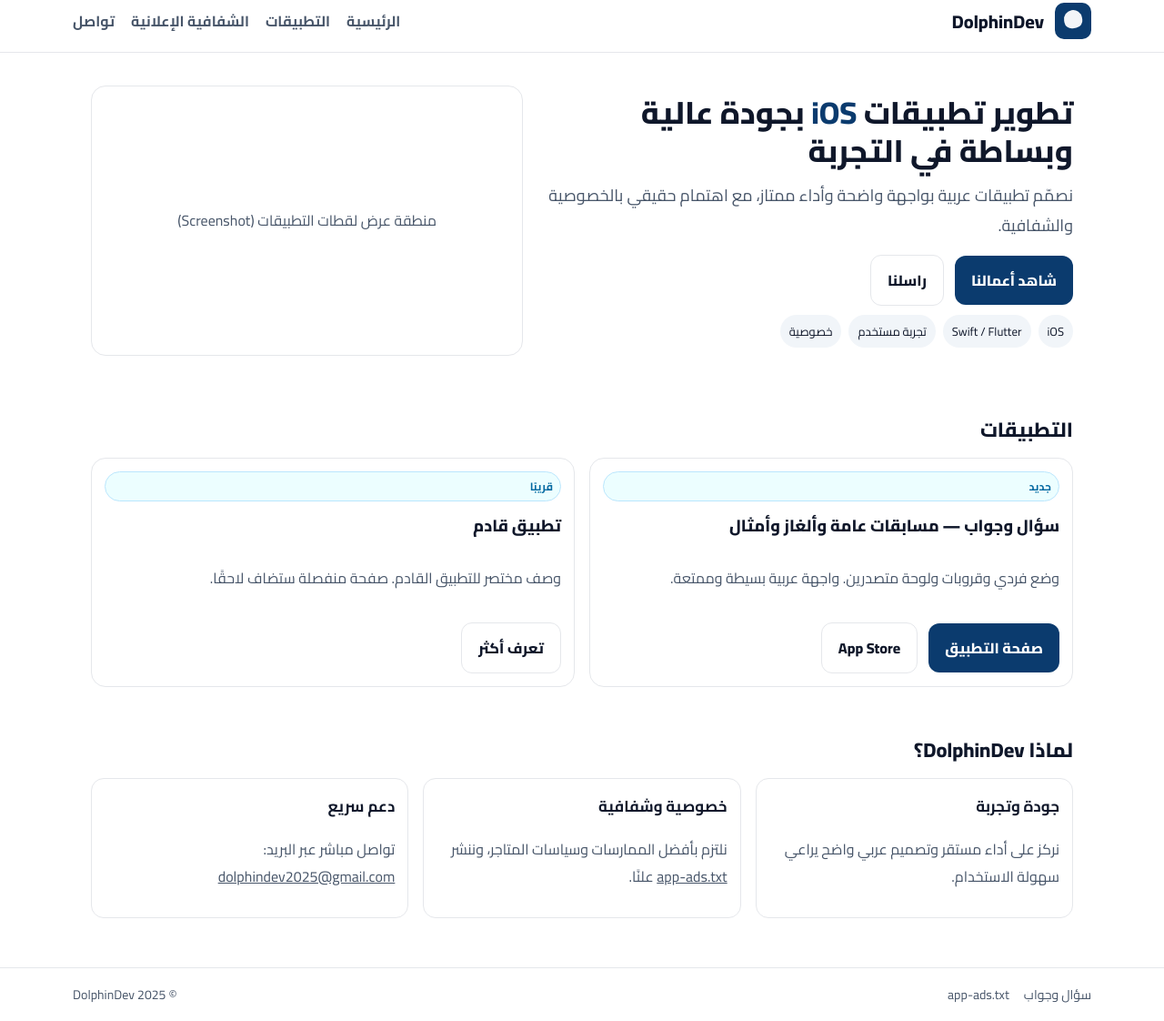
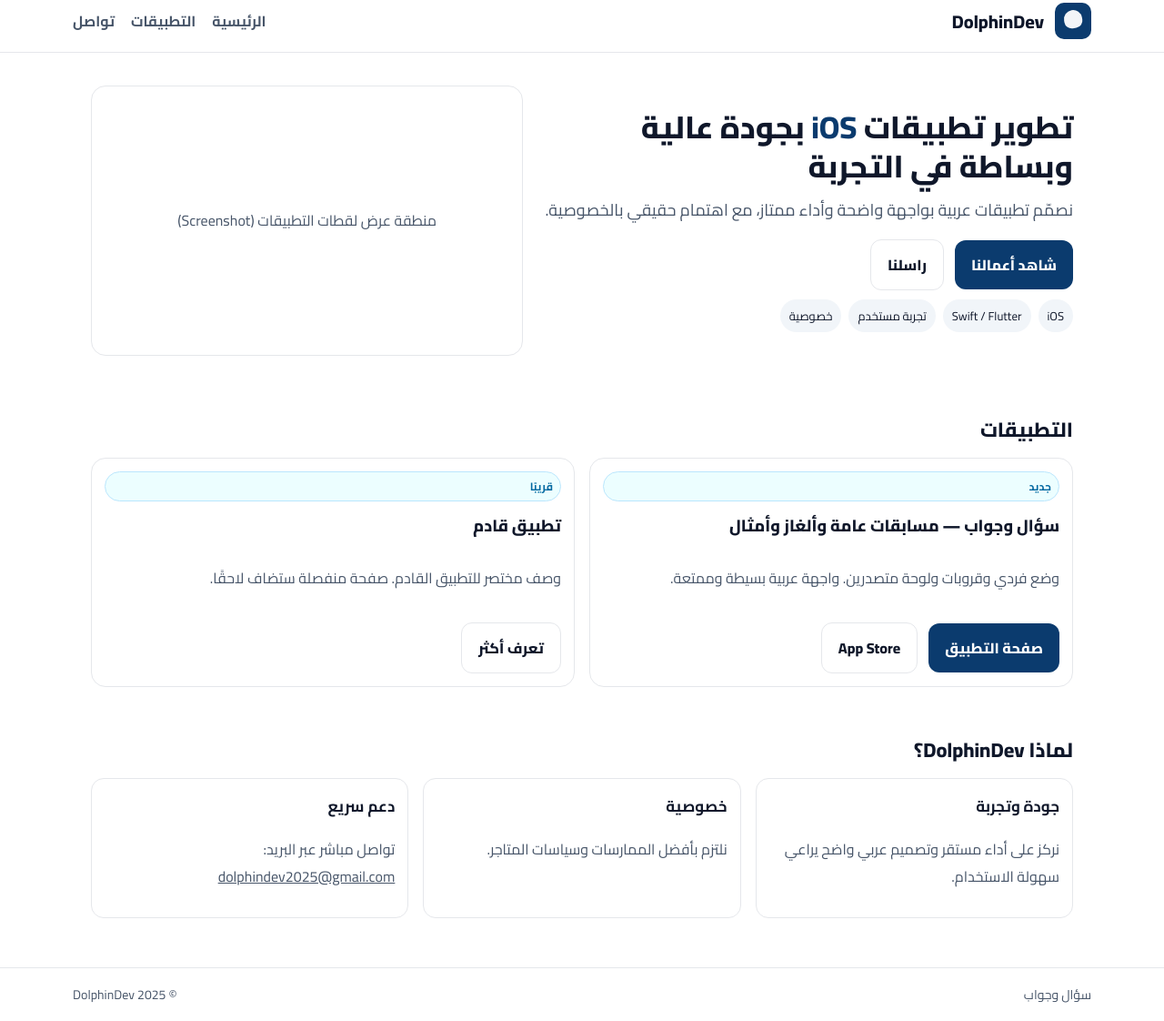
Before and after one commit to sumayyh/dolphindev.github.io, a plain HTML site: page index.html in a window 1280 px wide. Shown: the part 11-1133 px from the top of the page at 91% size. Drawn offline with Linux system fonts and the light colour scheme.

Commit message:
Update index.html

```diff
--- a/index.html
+++ b/index.html
@@ -4,7 +4,7 @@
   <meta charset="utf-8" />
   <meta name="viewport" content="width=device-width, initial-scale=1" />
   <title>DolphinDev — تطوير تطبيقات iOS باحترافية</title>
-  <meta name="description" content="DolphinDev — استوديو تطوير تطبيقات iOS. أعمالنا، سياسة الخصوصية، الشفافية الإعلانية app-ads.txt، ودعم العملاء." />
+  <meta name="description" content="DolphinDev — استوديو تطوير تطبيقات iOS. أعمالنا، سياسة الخصوصية، ودعم العملاء." />
 
   <!-- Open Graph -->
   <meta property="og:title" content="DolphinDev — تطوير تطبيقات iOS" />
@@ -90,7 +90,6 @@
       <nav class="menu" aria-label="روابط أساسية">
         <a href="/">الرئيسية</a>
         <a href="#apps">التطبيقات</a>
-        <a href="/app-ads.txt" target="_blank" rel="noopener">الشفافية الإعلانية</a>
         <a href="mailto:dolphindev2025@gmail.com">تواصل</a>
       </nav>
     </div>
@@ -101,7 +100,7 @@
     <section class="hero">
       <div>
         <h2>تطوير تطبيقات <span style="color:var(--brand)">iOS</span> بجودة عالية وبساطة في التجربة</h2>
-        <p>نصمّم تطبيقات عربية بواجهة واضحة وأداء ممتاز، مع اهتمام حقيقي بالخصوصية والشفافية.</p>
+        <p>نصمّم تطبيقات عربية بواجهة واضحة وأداء ممتاز، مع اهتمام حقيقي بالخصوصية.</p>
         <div class="cta">
           <a class="btn" href="#apps">شاهد أعمالنا</a>
           <a class="btn ghost" href="mailto:dolphindev2025@gmail.com">راسلنا</a>
@@ -149,8 +148,8 @@
           <p class="muted">نركز على أداء مستقر وتصميم عربي واضح يراعي سهولة الاستخدام.</p>
         </div>
         <div class="item">
-          <h5>خصوصية وشفافية</h5>
-          <p class="muted">نلتزم بأفضل الممارسات وسياسات المتاجر، وننشر <a href="/app-ads.txt" target="_blank" rel="noopener">app-ads.txt</a> علنًا.</p>
+          <h5>خصوصية</h5>
+          <p class="muted">نلتزم بأفضل الممارسات وسياسات المتاجر.</p>
         </div>
         <div class="item">
           <h5>دعم سريع</h5>
@@ -165,7 +164,6 @@
     <div class="container foot">
       <div class="links">
         <a href="/apps/soal-jawab/">سؤال وجواب</a>
-        <a href="/app-ads.txt" target="_blank" rel="noopener">app-ads.txt</a>
       </div>
       <div>© 2025 DolphinDev</div>
     </div>
```
